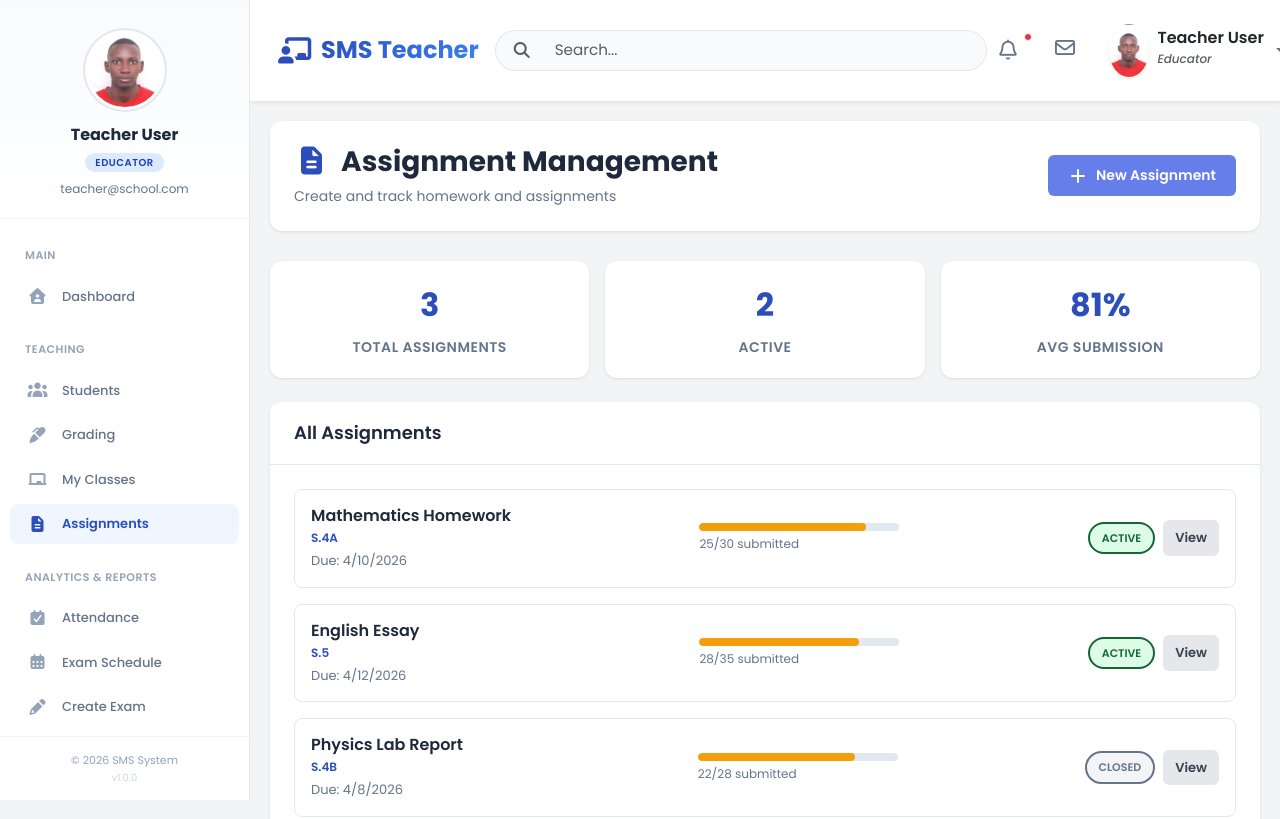
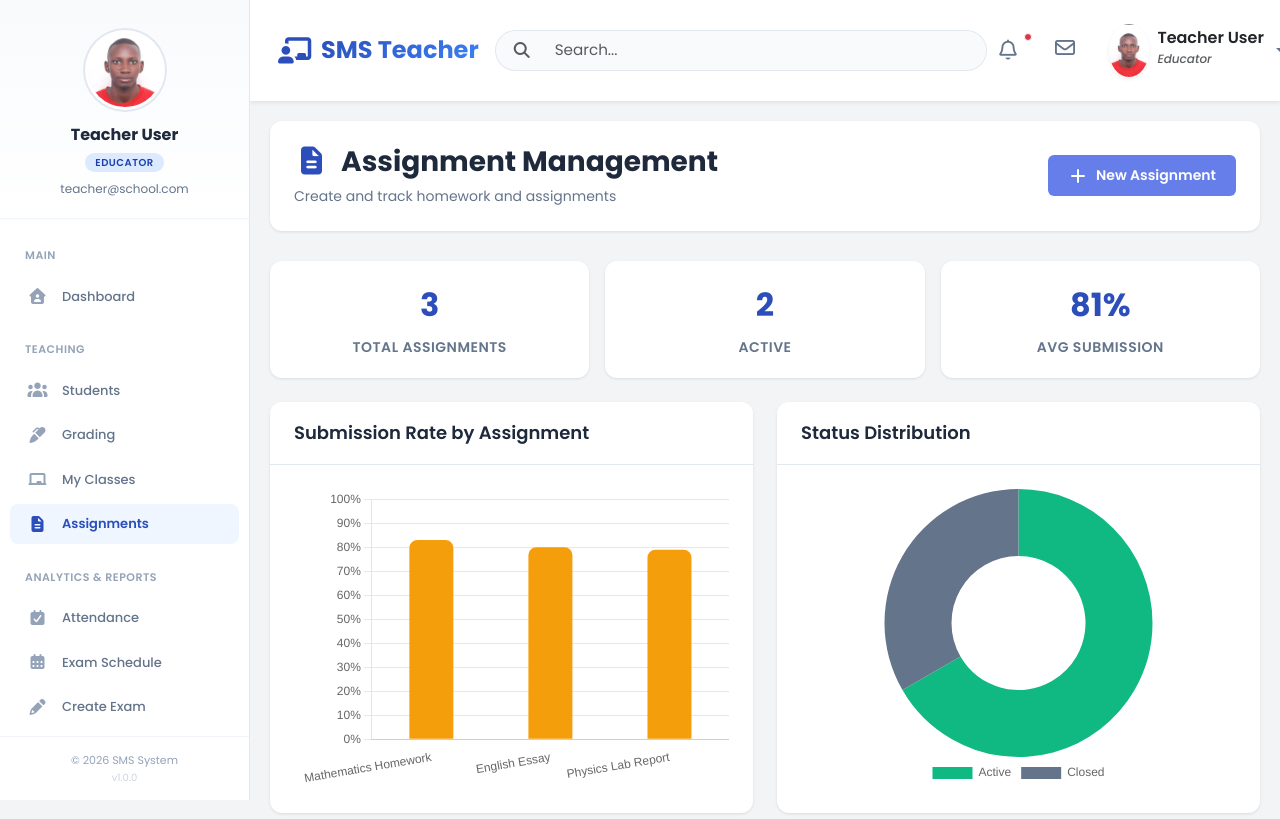
Before and after one commit to Peculiar256/PeculiarSMS, a React (Vite) app in the folder frontend/: page /teacher/assignments in a window 1280 px wide. Shown: the top 819 px of the page. Built offline with nearby package versions, Linux system fonts and the light colour scheme.

Commit message:
added the charts in the assignmentmanagement component for status and submission

```diff
--- a/frontend/src/dashboards/teacher/AssignmentManagement.jsx
+++ b/frontend/src/dashboards/teacher/AssignmentManagement.jsx
@@ -1,5 +1,17 @@
 import React, { useRef, useState } from 'react';
+import {
+    Chart as ChartJS,
+    CategoryScale,
+    LinearScale,
+    BarElement,
+    ArcElement,
+    Tooltip,
+    Legend,
+} from 'chart.js';
+import { Bar, Doughnut } from 'react-chartjs-2';
 import './FeaturePages.css';
+
+ChartJS.register(CategoryScale, LinearScale, BarElement, ArcElement, Tooltip, Legend);
 
 function AssignmentManagement() {
     const uploadInputRef = useRef(null);
@@ -42,6 +54,90 @@ function AssignmentManagement() {
         return '#ef4444';
     };
 
+    const assignmentCount = assignments.length;
+    const activeCount = assignments.filter((assignment) => assignment.status === 'active').length;
+    const avgSubmission = assignmentCount
+        ? Math.round(
+            (assignments.reduce((acc, assignment) => acc + (assignment.submissions / assignment.total), 0) /
+                assignmentCount) *
+                100
+        )
+        : 0;
+
+    const submissionRateData = {
+        labels: assignments.map((assignment) => assignment.title),
+        datasets: [
+            {
+                label: 'Submission Rate',
+                data: assignments.map((assignment) => Math.round((assignment.submissions / assignment.total) * 100)),
+                backgroundColor: assignments.map((assignment) =>
+                    getSubmissionColor(assignment.submissions, assignment.total)
+                ),
+                borderRadius: 8,
+                maxBarThickness: 44,
+            },
+        ],
+    };
+
+    const submissionRateOptions = {
+        responsive: true,
+        maintainAspectRatio: false,
+        plugins: {
+            legend: {
+                display: false,
+            },
+            tooltip: {
+                callbacks: {
+                    label: (context) => `${context.parsed.y}% submitted`,
+                },
+            },
+        },
+        scales: {
+            y: {
+                beginAtZero: true,
+                max: 100,
+                ticks: {
+                    callback: (value) => `${value}%`,
+                },
+                grid: {
+                    color: '#e2e8f0',
+                },
+            },
+            x: {
+                grid: {
+                    display: false,
+                },
+            },
+        },
+    };
+
+    const statusData = {
+        labels: ['Active', 'Closed'],
+        datasets: [
+            {
+                label: 'Assignments',
+                data: [activeCount, assignmentCount - activeCount],
+                backgroundColor: ['#10b981', '#64748b'],
+                borderWidth: 0,
+            },
+        ],
+    };
+
+    const statusOptions = {
+        responsive: true,
+        maintainAspectRatio: false,
+        plugins: {
+            legend: {
+                position: 'bottom',
+            },
+            tooltip: {
+                callbacks: {
+                    label: (context) => `${context.label}: ${context.raw}`,
+                },
+            },
+        },
+    };
+
     return (
         <div className="feature-page">
             {/* Header */}
@@ -58,16 +154,40 @@ function AssignmentManagement() {
             {/* Stats Cards */}
             <div className="stats-row">
                 <div className="stat-box">
-                    <div className="stat-number">{assignments.length}</div>
+                    <div className="stat-number">{assignmentCount}</div>
                     <div className="stat-label">Total Assignments</div>
                 </div>
                 <div className="stat-box">
-                    <div className="stat-number">{assignments.filter(a => a.status === 'active').length}</div>
+                    <div className="stat-number">{activeCount}</div>
                     <div className="stat-label">Active</div>
                 </div>
                 <div className="stat-box">
-                    <div className="stat-number">{Math.round(assignments.reduce((acc, a) => acc + (a.submissions / a.total), 0) / assignments.length * 100)}%</div>
+                    <div className="stat-number">{avgSubmission}%</div>
                     <div className="stat-label">Avg Submission</div>
+                </div>
+            </div>
+
+            {/* Assignment Analytics */}
+            <div className="grid-2 assignment-analytics-grid">
+                <div className="card">
+                    <div className="card-header">
+                        <h3>Submission Rate by Assignment</h3>
+                    </div>
+                    <div className="card-body">
+                        <div className="chart-wrap">
+                            <Bar data={submissionRateData} options={submissionRateOptions} />
+                        </div>
+                    </div>
+                </div>
+                <div className="card">
+                    <div className="card-header">
+                        <h3>Status Distribution</h3>
+                    </div>
+                    <div className="card-body">
+                        <div className="chart-wrap">
+                            <Doughnut data={statusData} options={statusOptions} />
+                        </div>
+                    </div>
                 </div>
             </div>
 
--- a/frontend/src/dashboards/teacher/FeaturePages.css
+++ b/frontend/src/dashboards/teacher/FeaturePages.css
@@ -117,6 +117,14 @@
 }
 
 /* Assignment Styles */
+.assignment-analytics-grid {
+    margin-top: 0;
+}
+
+.chart-wrap {
+    height: 300px;
+}
+
 .assignments-list {
     display: flex;
     flex-direction: column;
```
